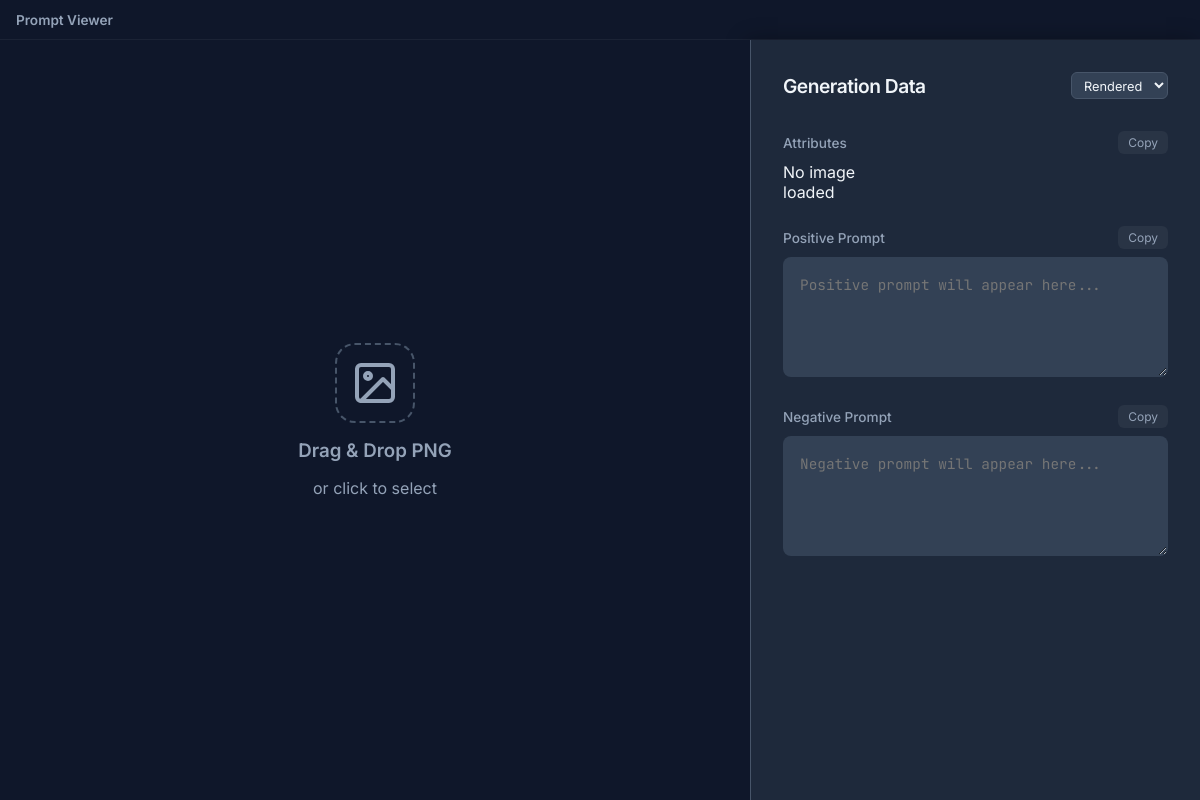
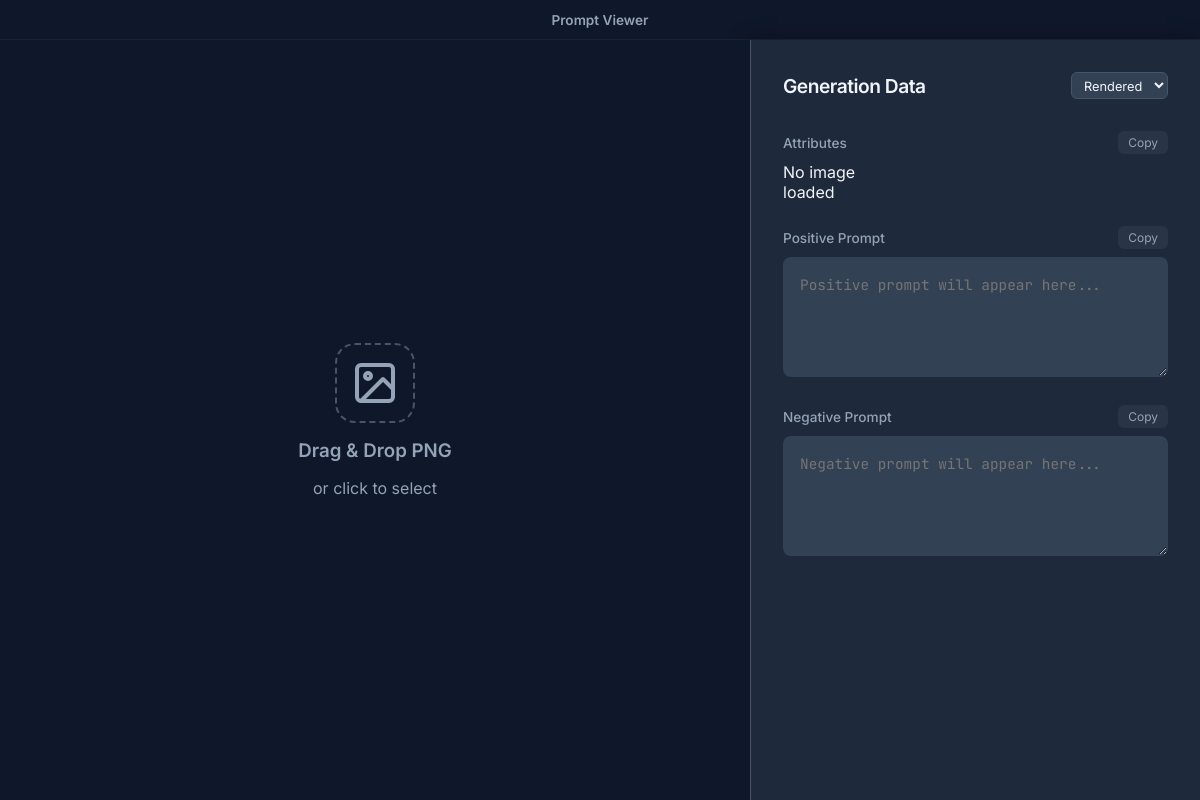
Before and after one commit to azyu/prompt-viewer, an Electron app: page src/index.html in a window 1200 px wide. Drawn offline with Linux system fonts and the light colour scheme.

Commit message:
style: center prompt viewer title text

```diff
--- a/src/styles.css
+++ b/src/styles.css
@@ -15,8 +15,8 @@
   /* Sky 500 */
   --border: #475569;
   /* Slate 600 */
-    --font-sans: 'Inter', system-ui, -apple-system, sans-serif;
-    --font-mono: 'JetBrains Mono', monospace;
+  --font-sans: "Inter", system-ui, -apple-system, sans-serif;
+  --font-mono: "JetBrains Mono", monospace;
 }
 
 * {
@@ -43,7 +43,8 @@ html {
   background-color: var(--bg-app);
   display: flex;
   align-items: center;
-    padding-left: 1rem;
+  justify-content: center;
+  /* Center text */
   -webkit-app-region: drag;
   /* Draggable window */
   border-bottom: 1px solid rgba(255, 255, 255, 0.05);
```
Lines whose indentation alone changed are shown as unchanged.
